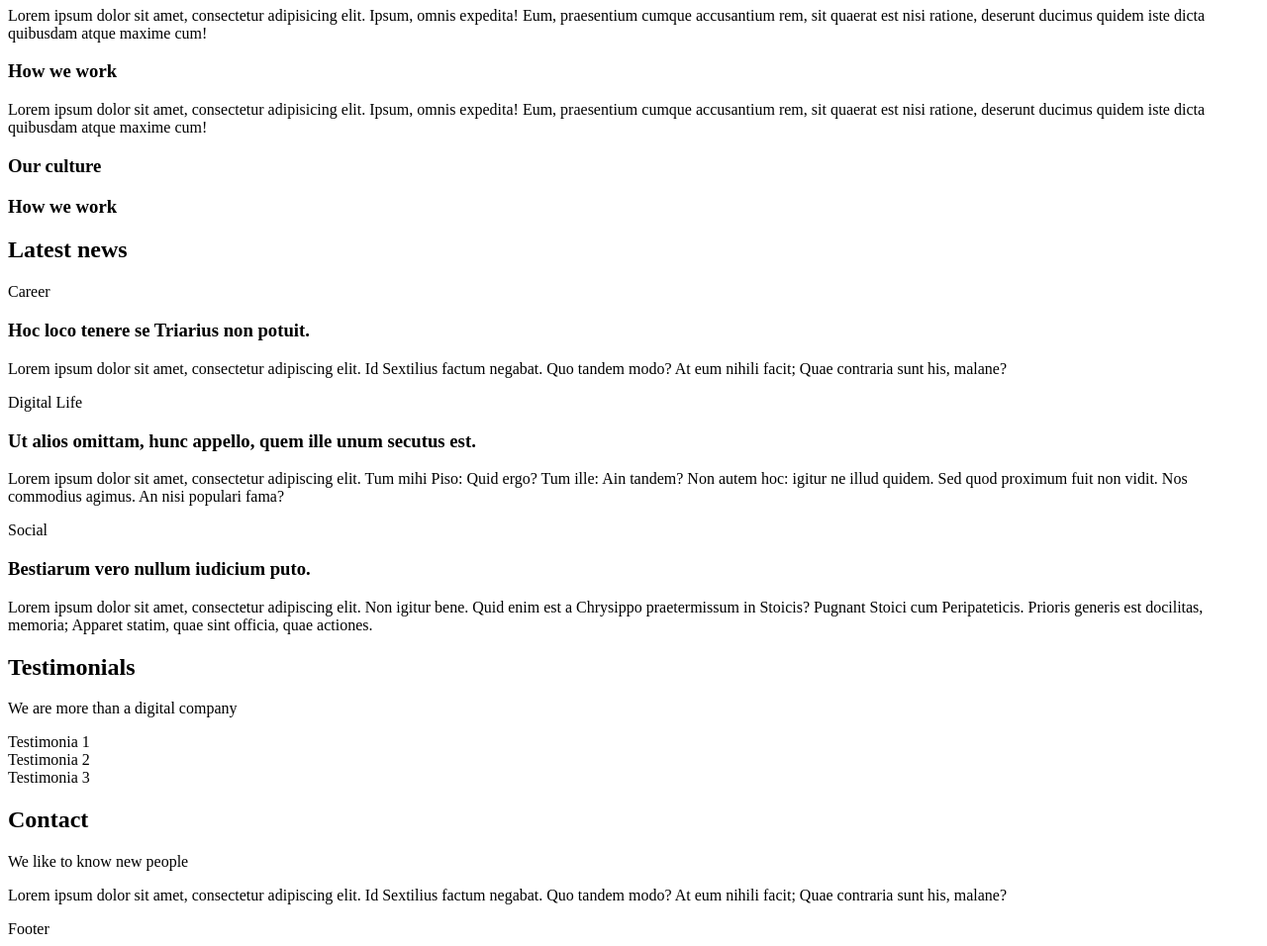
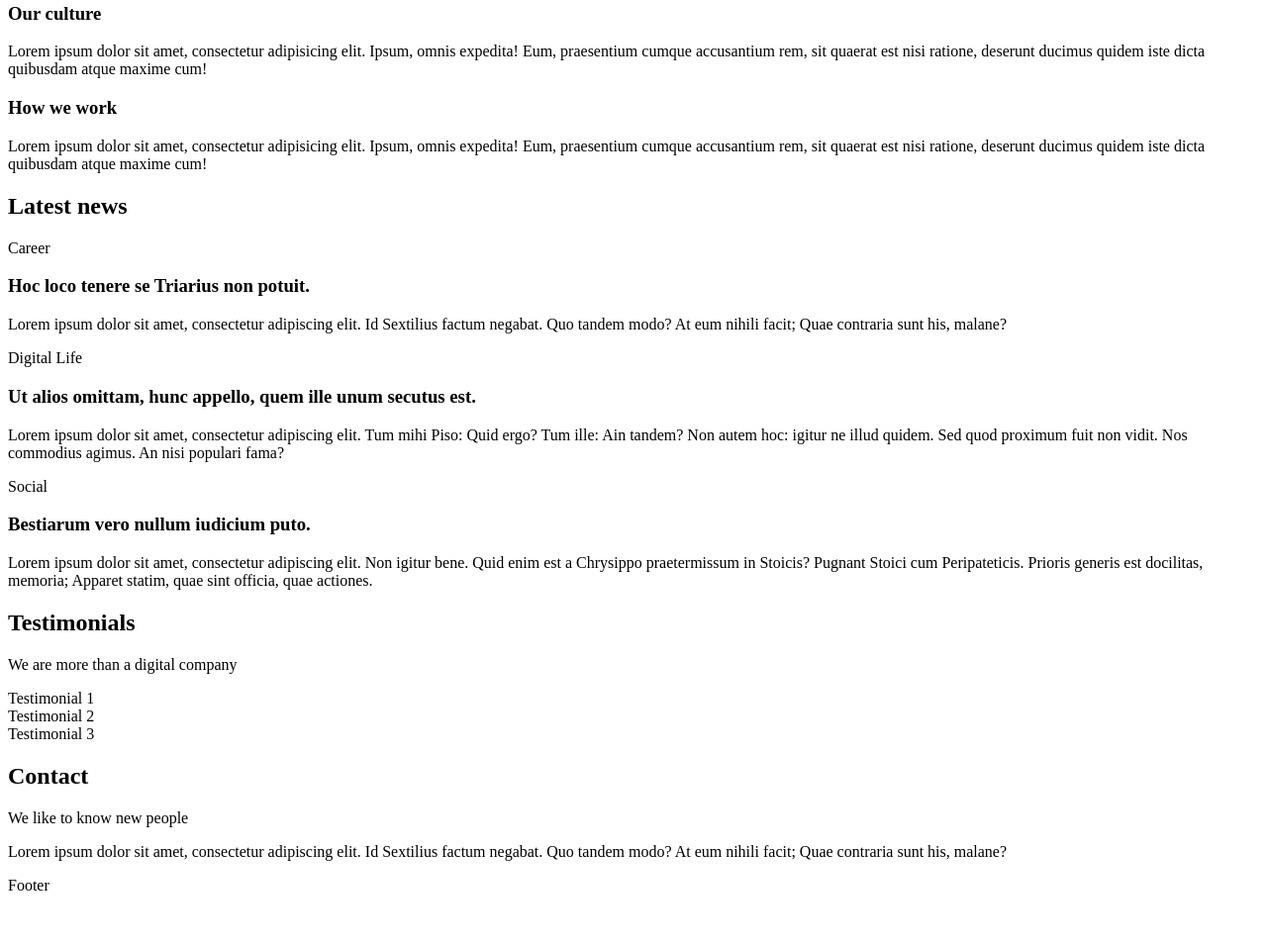
Before and after one commit to dairof7/holbertonschool-web_front_end, a plain HTML site: page 0x00-html_advanced/14-index.html in a window 1280 px wide. Shown: the part 902-1858 px from the top of the page at 99% size. After the commit the page ends 1814 px from the top, so only its background shows below. Drawn offline with Linux system fonts and the light colour scheme.

Commit message:
[update] all file

```diff
--- a/0x00-html_advanced/14-index.html
+++ b/0x00-html_advanced/14-index.html
@@ -27,7 +27,7 @@
                 <h3>UX Design</h3>
                 <h3>Web Development</h3>
                 <h3>Social Media</h3>
-            </section>
+            </section><p>We like to know new people</p>
             <section>
                 <h2>Works</h2>
                 <p>Take a look in our portfolio</p>
@@ -44,8 +44,6 @@
                 <p>Lorem ipsum dolor sit amet, consectetur adipisicing elit. Ipsum, omnis expedita! Eum, praesentium cumque accusantium rem, sit quaerat est nisi ratione, deserunt ducimus quidem iste dicta quibusdam atque maxime cum!</p>
                 <h3>How we work</h3>
                 <p>Lorem ipsum dolor sit amet, consectetur adipisicing elit. Ipsum, omnis expedita! Eum, praesentium cumque accusantium rem, sit quaerat est nisi ratione, deserunt ducimus quidem iste dicta quibusdam atque maxime cum!</p>
-                    <h3>Our culture</h3>
-                <h3>How we work</h3>
             </section>
             <section>
                 <h2>Latest news</h2>
@@ -68,9 +66,9 @@
             <section>
                 <h2>Testimonials</h2>
                 <p>We are more than a digital company</p>
-                <article>Testimonia 1</article>
-                <article>Testimonia 2</article>
-                <article>Testimonia 3</article>
+                <article>Testimonial 1</article>
+                <article>Testimonial 2</article>
+                <article>Testimonial 3</article>
             </section>
             <section>
                 <h2>Contact</h2>
```
